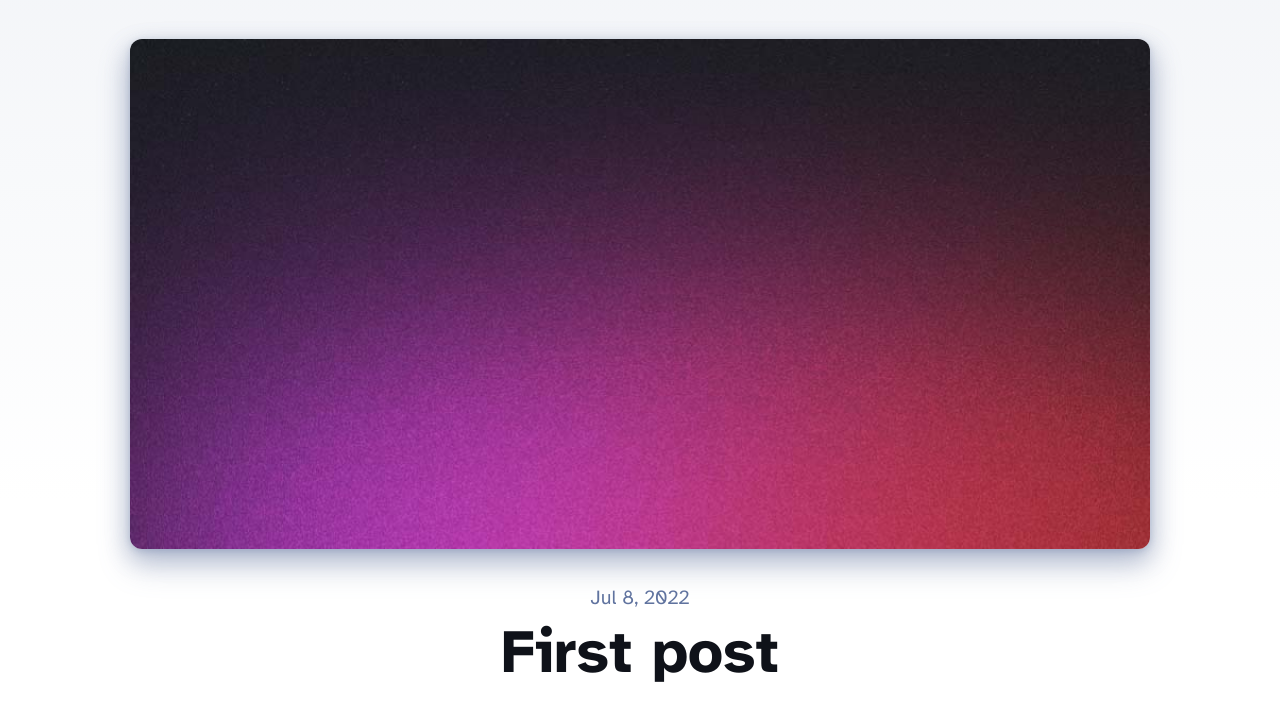
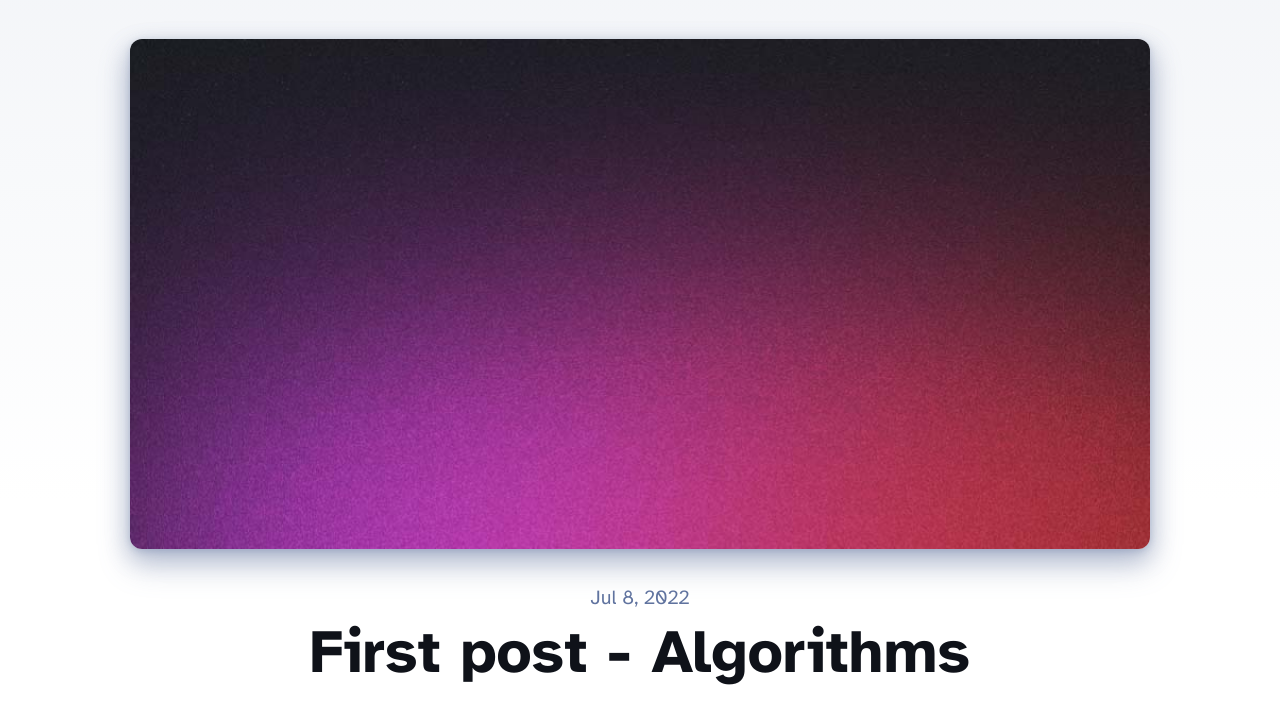
Before and after one commit to jeeten-dhall/algorithms, an Astro site: page /algorithms/blog/first-post in a window 1280 px wide. Shown: the part 99-800 px from the top of the page. Built offline with nearby package versions, Linux system fonts and the light colour scheme; Astro itself is replaced by a stand-in of ours.

Commit message:
updated blog title

```diff
--- a/src/content/blog/first-post.md
+++ b/src/content/blog/first-post.md
@@ -1,5 +1,5 @@
 ---
-title: 'First post'
+title: 'First post - Algorithms'
 description: 'Lorem ipsum dolor sit amet'
 pubDate: 'Jul 08 2022'
 heroImage: '../../assets/blog-placeholder-3.jpg'
```
